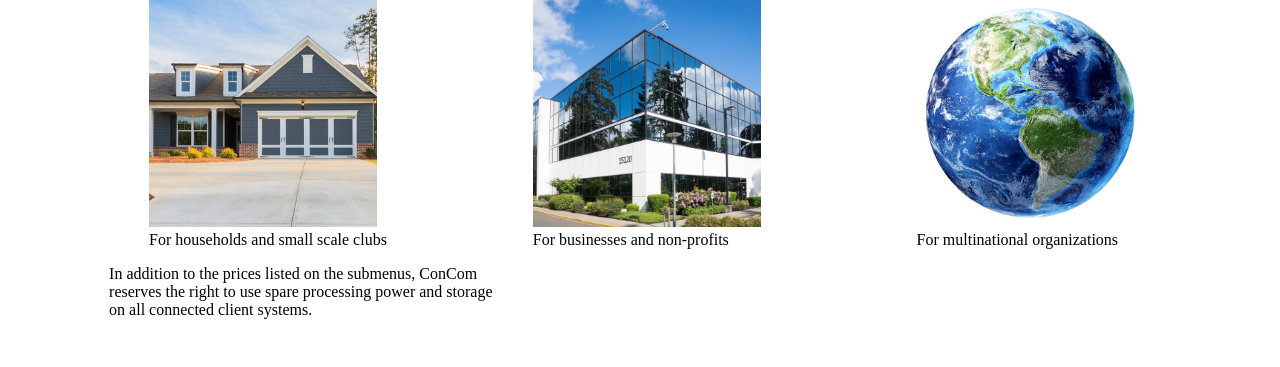
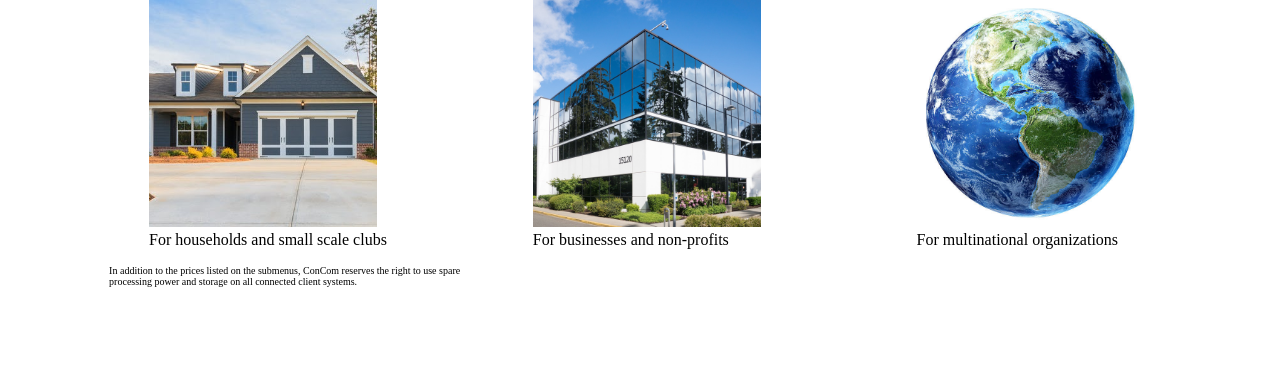
Before and after one commit to kbb306/ConCom, a PHP site: page /sales.html in a window 1280 px wide. Shown: the part 154-521 px from the top of the page. Run offline with PHP 8.4, Linux system fonts and the light colour scheme.

Commit message:
Shrunk the disclaimer

```diff
--- a/css/styles.css
+++ b/css/styles.css
@@ -48,3 +48,6 @@
     padding-left: 30%;
   }
 }
+.disclaimer {
+  font-size: x-small;
+}
```
